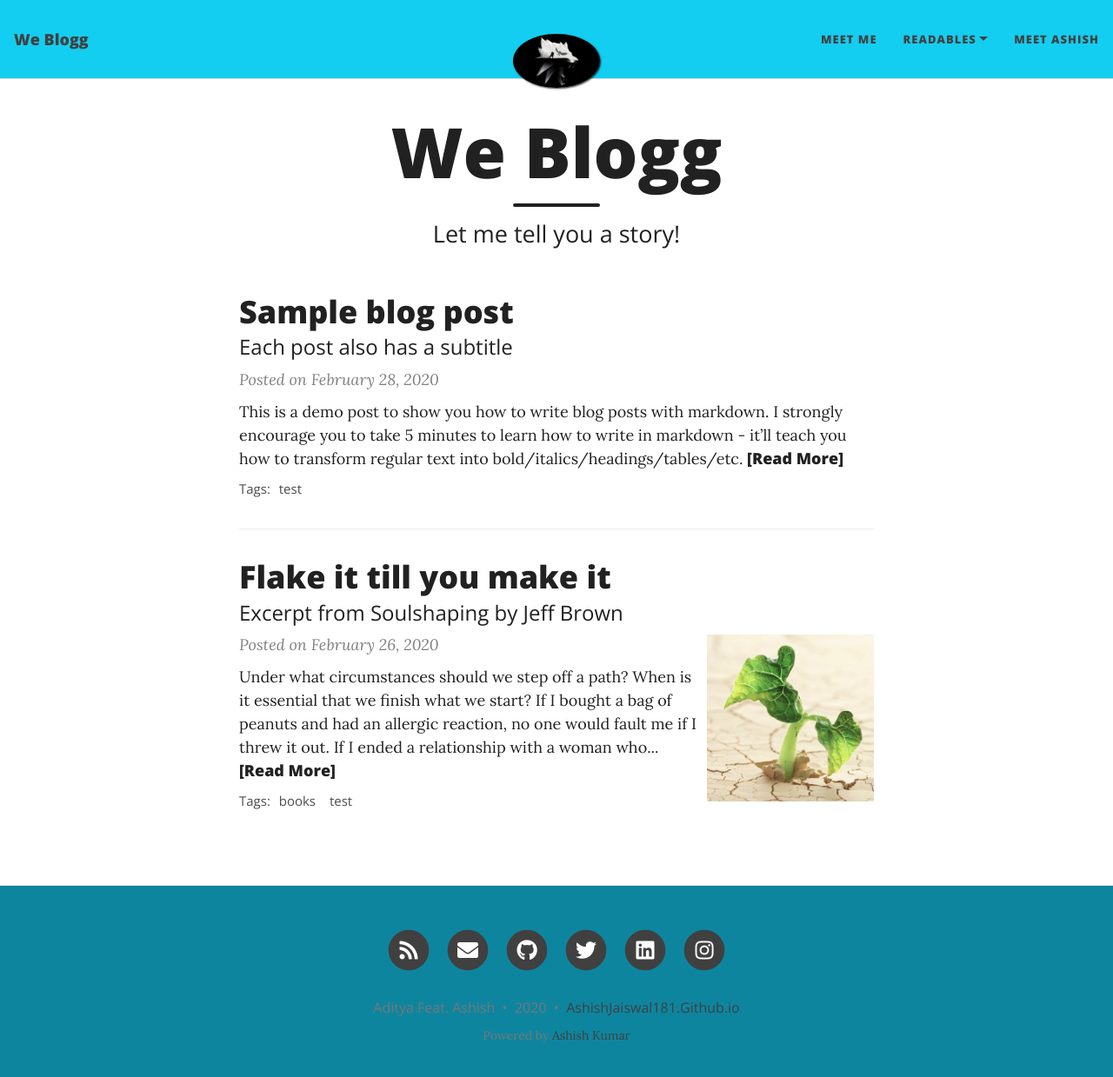
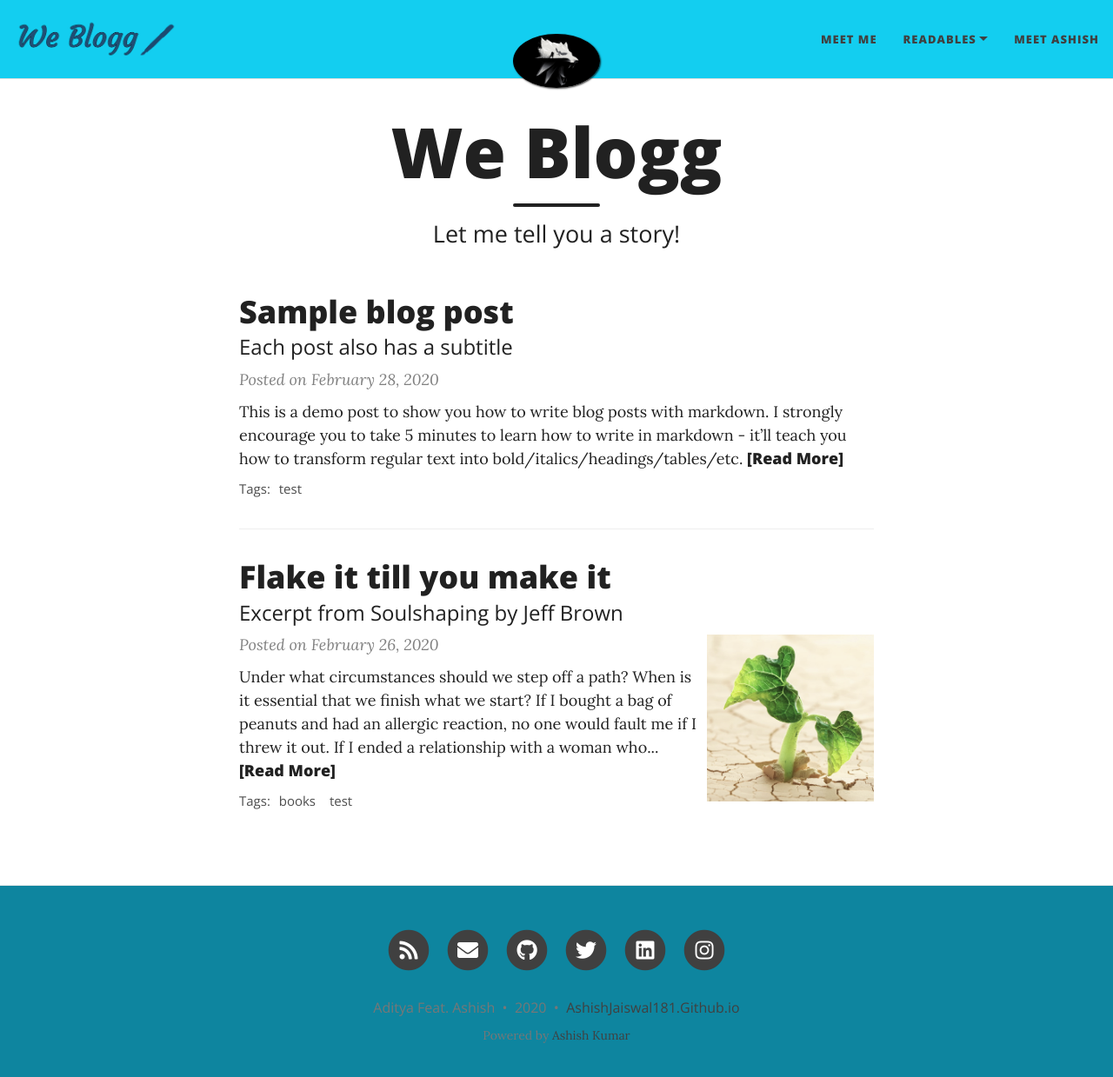
Before and after one commit to Ashishjaiswal181/WeBlogg, a Jekyll site: the page built from index.html, in a window 1280 px wide and 1252 px high. Shown: the top 1239 px of the window at 87% size. Built offline with Jekyll 4.4.1, drawn with Linux system fonts in a browser that asks for light colours; nearby versions of some CDN libraries; the list of posts is cut into pages by our own code.

Commit message:
logo added

```diff
--- a/_config.yml
+++ b/_config.yml
@@ -32,7 +32,7 @@ round-avatar: true
 
 # If you want to have an image logo in the top-left corner instead of having the title of the website,
 # then specify the following parameter
-#title-img: /path/to/image
+title-img: "/assets/img/LogoWeBlogg.png"
 
 
 # --- Footer social media links --- #
```
Also changed, not shown: assets/img/LogoWeBlogg.png (added).
